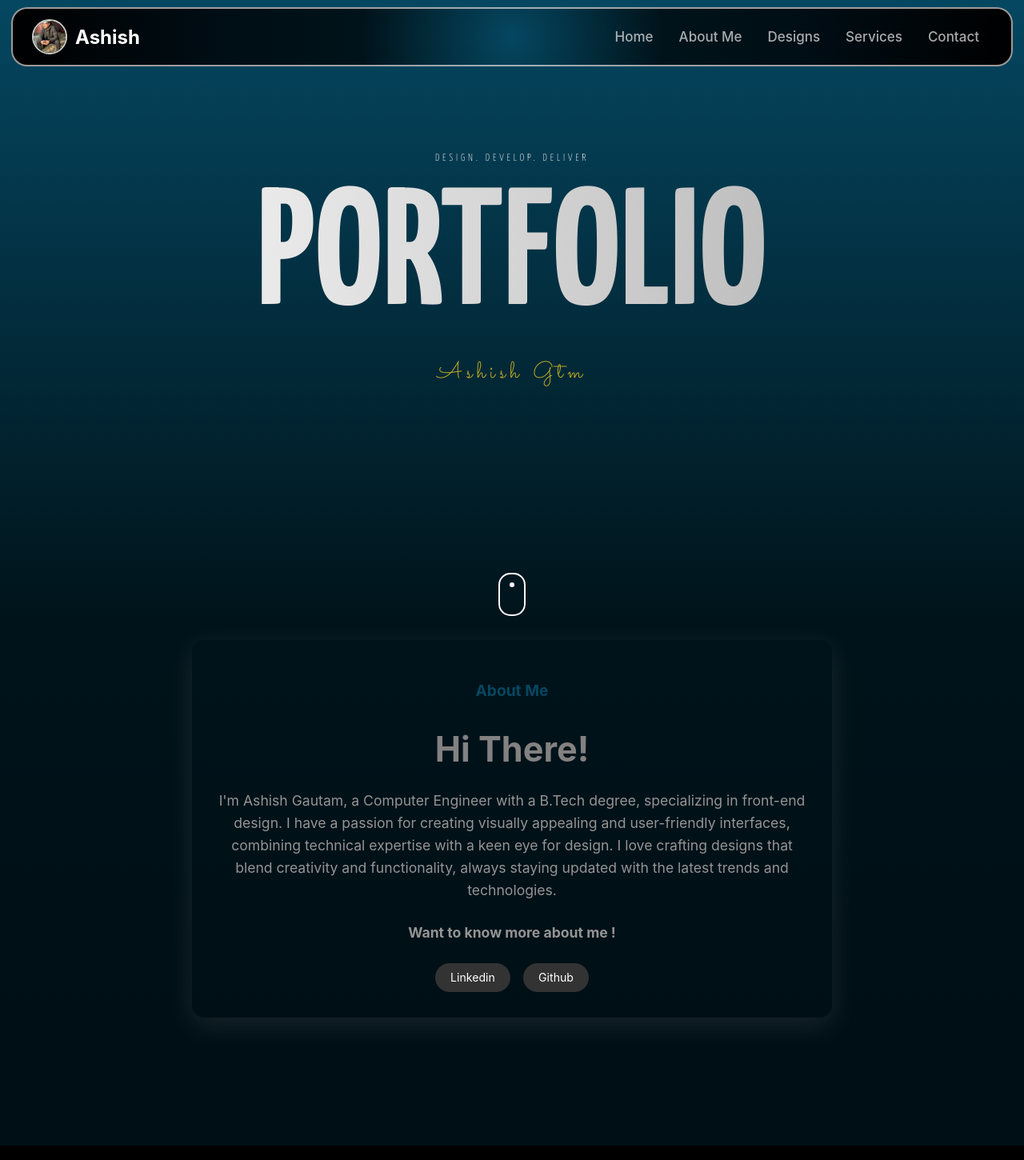
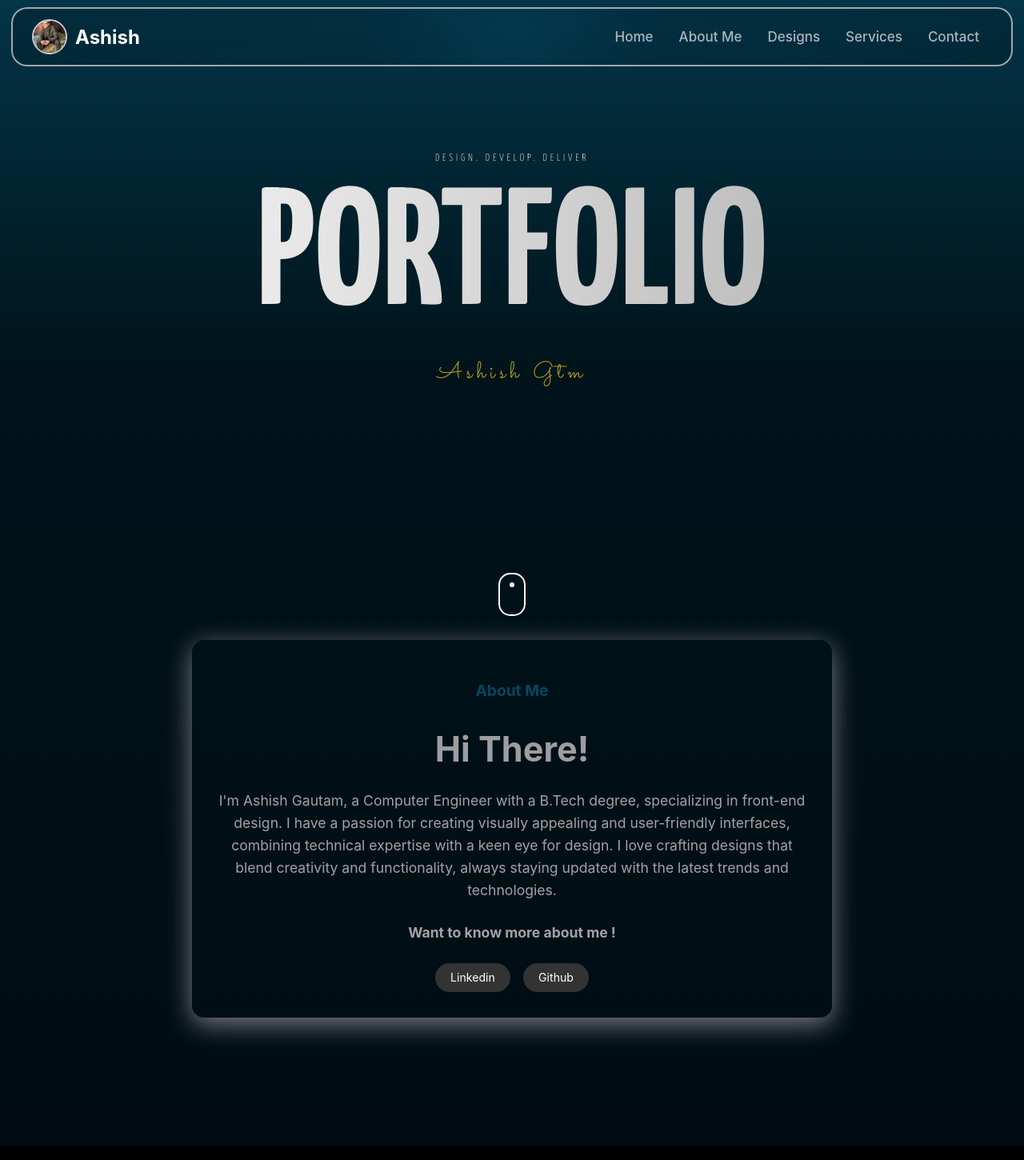
Before and after one commit to Ashishgtm/ashish-portfolio, a React (Create React App) app: page /home in a window 1280 px wide. Shown: the top 1450 px of the page at 80% size. Built offline with nearby package versions, Linux system fonts and the light colour scheme.

Commit message:
change color

```diff
--- a/src/components/Homecomps/Aboutme.css
+++ b/src/components/Homecomps/Aboutme.css
@@ -13,7 +13,7 @@
     width: 100%;
     padding: 2rem;
     border-radius: 15px;
-    box-shadow: 0 8px 32px rgba(248, 242, 242, 0.1);
+    box-shadow: 0 8px 32px rgba(248, 242, 242, 0.486);
     margin: 1rem;
     box-sizing: border-box;
 }
@@ -27,7 +27,7 @@
 
 .about-me-content h2 {
     font-size: clamp(1.8rem, 4vw, 2.7rem);
-    color: #838181;
+    color: #e9e4e4ab;
     margin-bottom: 1.5rem;
     text-align: center;
     line-height: 1.2;
@@ -35,7 +35,7 @@
 
 .about-me-content p {
     font-size: clamp(1rem, 1.5vw, 1.1rem);
-    color: #949494;
+    color: #dad6d6bd;
     line-height: 1.6;
     margin-bottom: 1.5rem;
     text-align: center;
--- a/src/components/Navbar/Header.css
+++ b/src/components/Navbar/Header.css
@@ -12,11 +12,12 @@
 }
 
 .navbar-container {
-  background: radial-gradient(circle,
-    #054761 0%,
-    #00131A 30%,
-    #000D14 60%,
-    #000000 100%);
+  /* Semi-transparent background with blur */
+  background: rgba(5, 71, 97, 0.2); /* Fallback color matching your gradient */
+  backdrop-filter: blur(10px);
+  -webkit-backdrop-filter: blur(10px); /* Safari support */
+
+  /* Original styles */
   color: rgba(255, 255, 255, 0.658);
   border-radius: 20px;
   display: flex;
@@ -28,6 +29,15 @@
   padding: 0 24px;
   margin: 1% auto 0;
   border: 2px solid rgba(238, 234, 234, 0.658);
+
+  /* Optional: Gradient overlay for better readability */
+  background:
+    radial-gradient(circle,
+      rgba(5, 71, 97, 0.2) 0%,
+      rgba(0, 19, 26, 0.2) 30%,
+      rgba(0, 13, 20, 0.2) 60%,
+      rgba(0, 0, 0, 0.2) 100%),
+    rgba(5, 71, 97, 0.15); /* Layered transparency */
 }
 
 .navbar-logo {
--- a/src/pages/Home.js
+++ b/src/pages/Home.js
@@ -7,7 +7,7 @@ import DesignPage from '../components/Homecomps/Design/Design';
 
 export const Home = () => {
   const gradientStyle = {
-    background: 'linear-gradient(to bottom, #054761 0%, #00131A 30%, #000D14 60%, #000000 100%)',
+    background: 'linear-gradient(to bottom, #054761 -10%, #00131A 18%, #000D14 50%, #000000 100%)',
     minHeight: '100vh',
     width: '100%',
     color: 'white'
```
